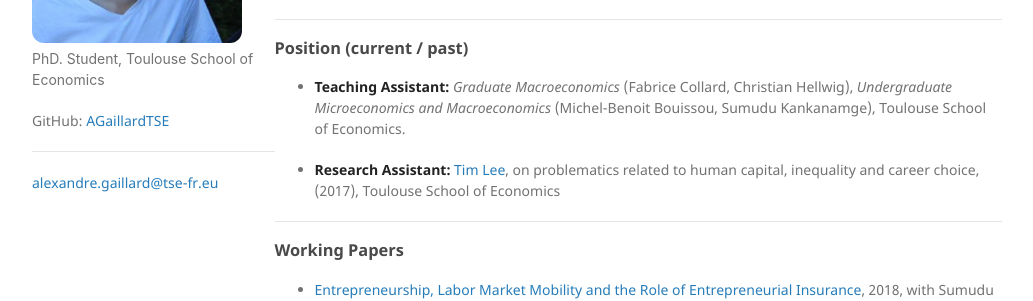
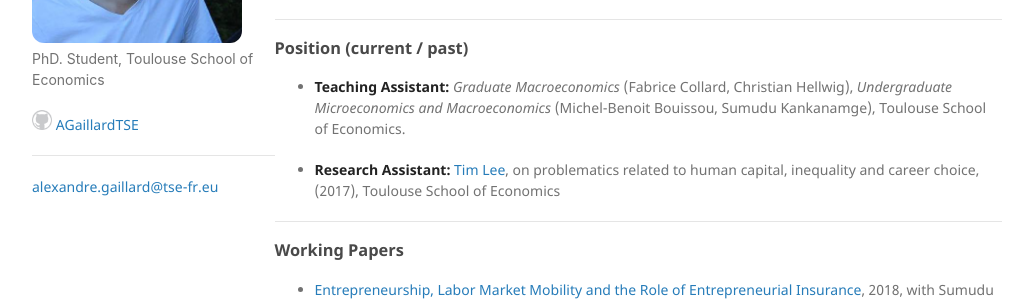
Before and after one commit to AGaillardTSE/AGaillardTSE.github.io, a Jekyll site: the page built from index.md, in a window 1280 px wide. Shown: the part 260-561 px from the top of the page, without its empty margins (123-1156 px from the left). Built offline with Jekyll 4.4.1, drawn with Linux system fonts in a browser that asks for light colours; our own code applies the rules of GitHub Pages for plain Markdown files.

Commit message:
Update default.html

```diff
--- a/_layouts/default.html
+++ b/_layouts/default.html
@@ -39,7 +39,7 @@
           <br /><b>Favorite languages:</b> C, R, Fortran, MatLab</span></p> -->
 
         {% if site.github.is_user_page %}
-        <p class="view">GitHub: <a href="{{ site.github.owner_url }}">AGaillardTSE</a></p>
+        <p class="view"><img src="http://agaillard.eu/logo.png" width="20px" style="margin-top=3px" /> <a href="{{ site.github.owner_url }}">AGaillardTSE</a></p>
         {% endif %}
 
         <hr>
```
